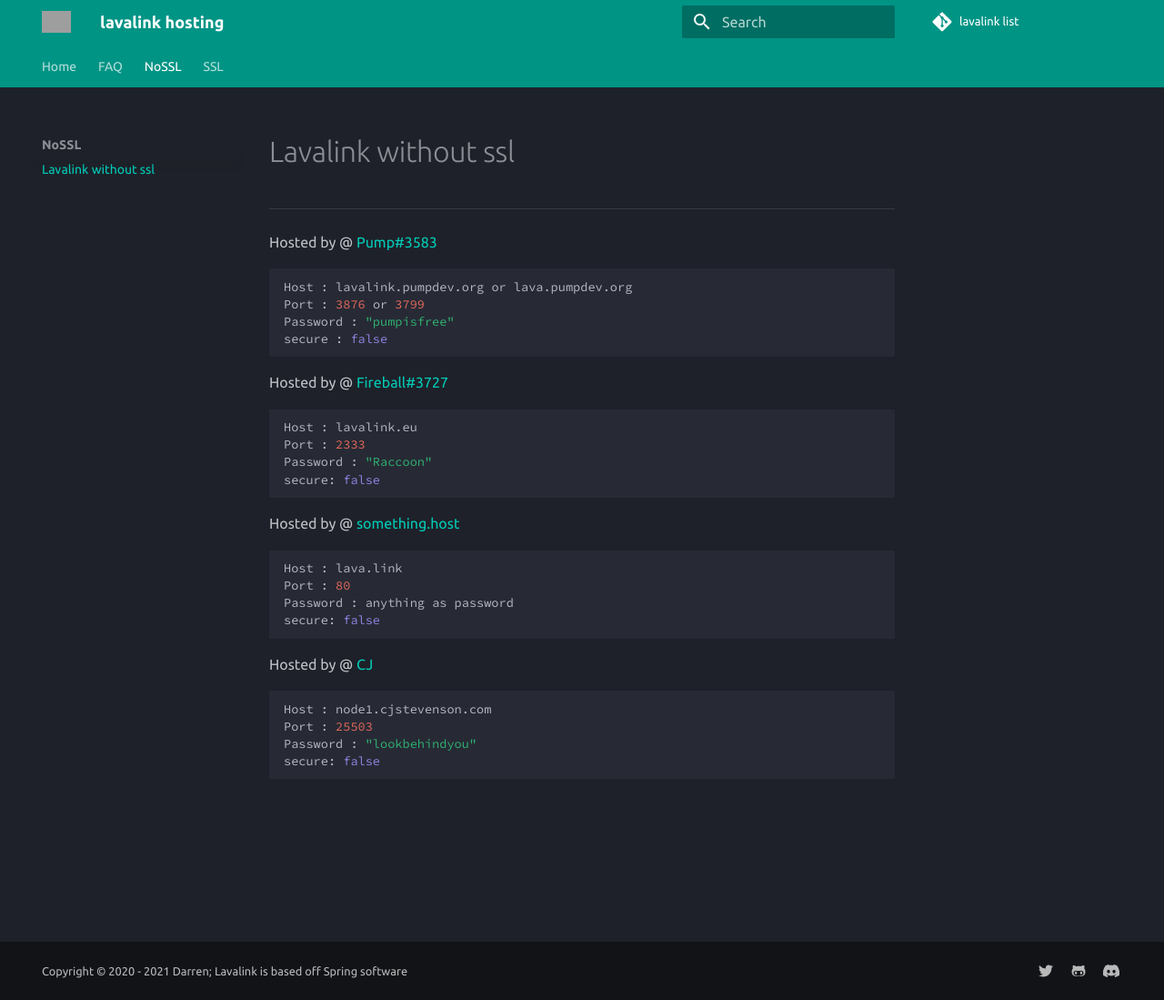
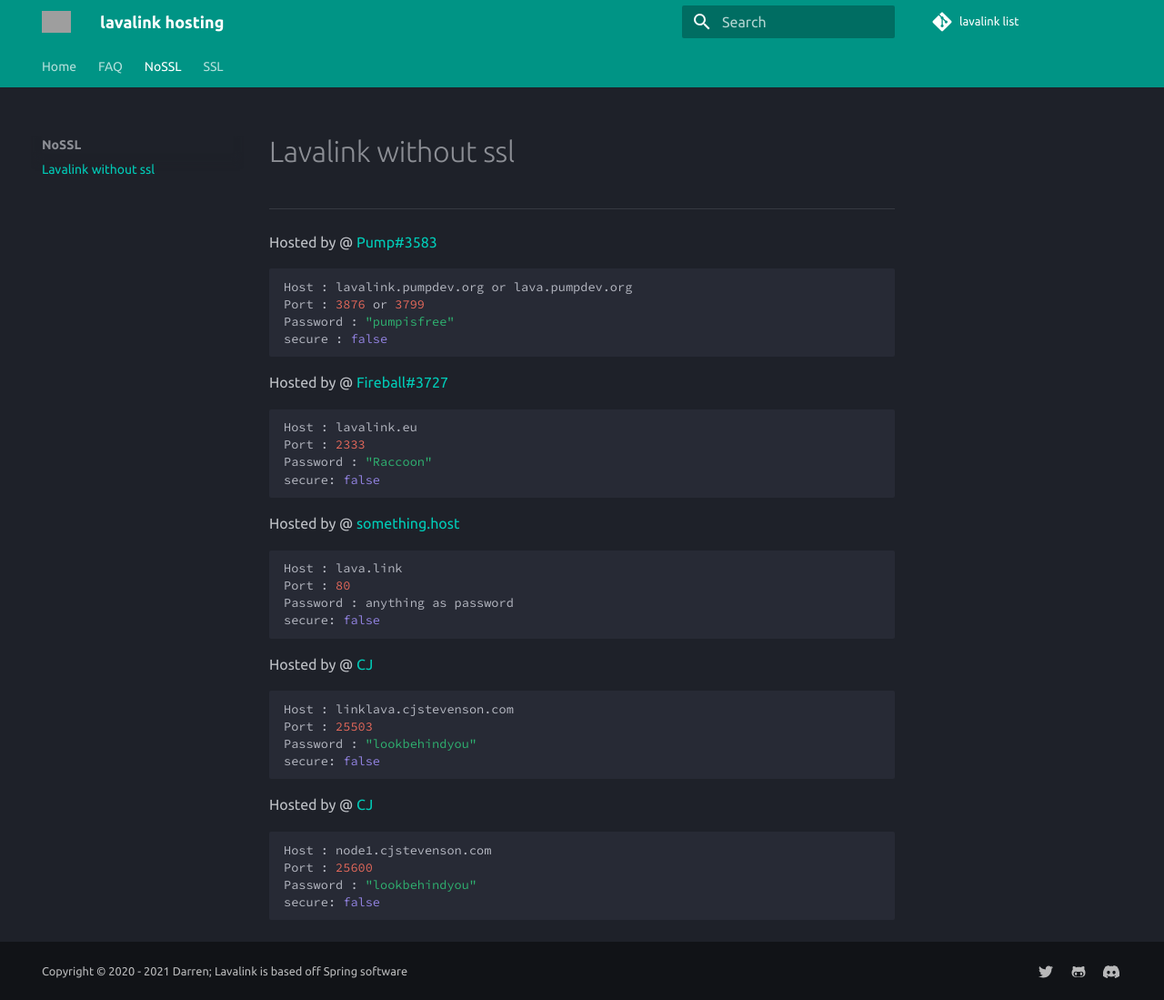
Before and after one commit to DarrenOfficial/lavalink-list, an MkDocs documentation site: the page built from docs/NoSSL/lavalink-without-ssl.md, in a window 1280 px wide and 1099 px high. Shown: the whole window at 91% size. Built offline with MkDocs 1.6.1 and Material for MkDocs 9.7.7, drawn with Linux system fonts in a browser that asks for light colours; comment, search, counter and statistics services are not loaded; grey boxes are pictures that could not be loaded.

Commit message:
Update lavalink-without-ssl.md

````diff
--- a/docs/NoSSL/lavalink-without-ssl.md
+++ b/docs/NoSSL/lavalink-without-ssl.md
@@ -23,8 +23,15 @@ secure: false
 ```
 Hosted by @ [CJ](https://cjstevenson.com/)
 ```bash
-Host : node1.cjstevenson.com
+Host : linklava.cjstevenson.com
 Port : 25503
 Password : "lookbehindyou"
 secure: false
 ```
+Hosted by @ [CJ](https://cjstevenson.com/)
+```bash
+Host : node1.cjstevenson.com
+Port : 25600
+Password : "lookbehindyou"
+secure: false
+```
````
